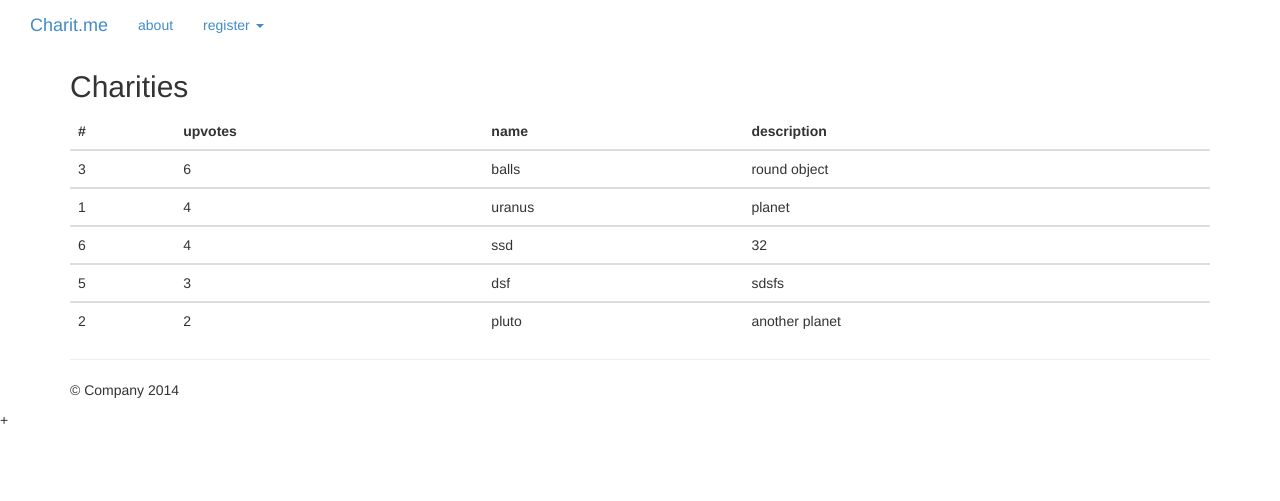
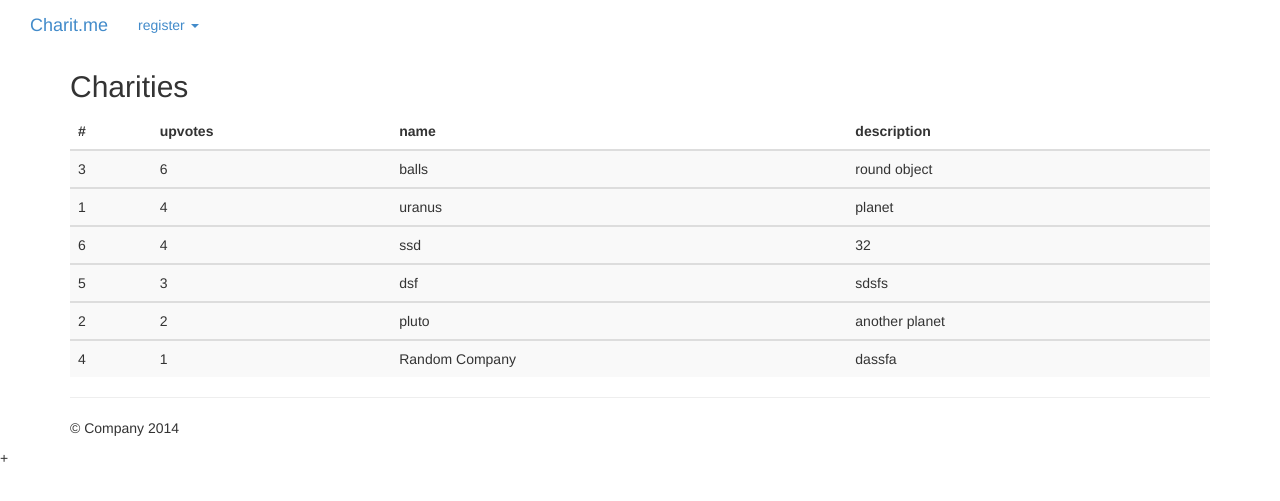
Before and after one commit to wasdkhan/charitme, a Django app: page /index in a window 1280 px wide. Shown: the top 501 px of the page. Run offline with Django 3.2, Linux system fonts and the light colour scheme; data comes from the database, SQL or seed files in the repository; both versions use the stored data as it was after the commit; parts of the project's set-up code (start-up, migrations or seed data) failed here and were passed over; some libraries are stand-ins or nearby versions.

Commit message:
removed about button

```diff
--- a/charities/views.py
+++ b/charities/views.py
@@ -42,8 +42,8 @@ def user(request):
 	return render(request, template, context)
 
 def index(request):
-    charity_list = Charity.objects.order_by('-upvotes')[:5]
-    output = ', '.join([p.name for p in charity_list])
+    charity_list = Charity.objects.order_by('-upvotes')
+    # output = ', '.join([p.name for p in charity_list])
     # return HttpResponse(output)
     context = {'charity_list': charity_list}
     return render(request, 'index.html', context)
--- a/templates/base.html
+++ b/templates/base.html
@@ -50,7 +50,7 @@
           </div>
           <div class="navbar-collapse collapse">
             <ul class="nav navbar-nav">
-              <li class="active"><a href="#">about</a></li>
+              <!-- <li class="active"><a href="#">about</a></li> -->
               <li class="dropdown">
                 <a href="#" class="dropdown-toggle" data-toggle="dropdown">register <span class="caret"></span></a>
                 <ul class="dropdown-menu" role="menu">
--- a/templates/index.html
+++ b/templates/index.html
@@ -4,7 +4,7 @@
 
 <h2 class="sub-header">Charities</h2>
   <div class="table-responsive">
-    <table class="table table-hover">
+    <table class="table table-striped table-hover">
       <thead>
         <tr>
           <th>#</th>
```
Also changed, not shown: database.db.
